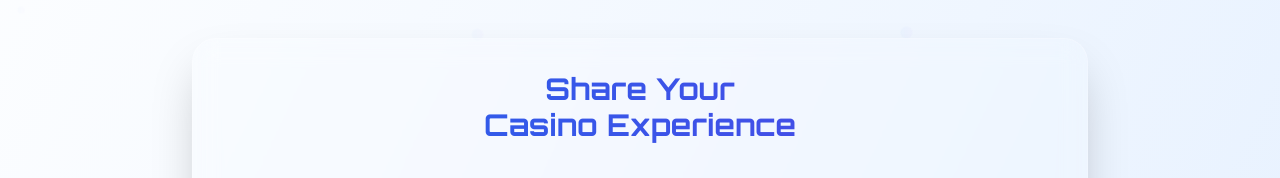
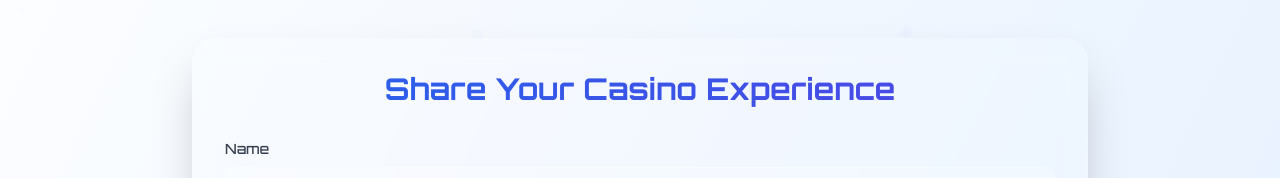
Before and after one commit to ether1313/ipay9-reviewpg, a Next.js app: page / in a window 1280 px wide. Shown: the part 614-792 px from the top of the page. Built offline with nearby package versions, Linux system fonts and the light colour scheme; no server answers; the database is empty.

Commit message:
update something

```diff
--- a/components/ReviewForm.tsx
+++ b/components/ReviewForm.tsx
@@ -283,7 +283,9 @@ const ReviewForm = () => {
           <h2
             className="text-2xl sm:text-3xl font-bold text-center mb-8 text-transparent bg-clip-text bg-gradient-to-r from-blue-600 to-indigo-600 leading-snug"
           >
-            Share Your<br className="block" />
+            Share Your
+            <br className="block sm:hidden" />
+            <span className="hidden sm:inline"> </span>
             Casino Experience
           </h2>
 
```
